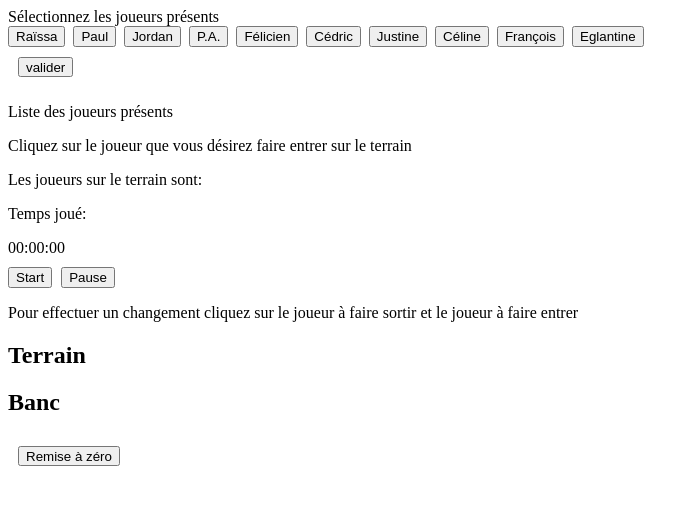
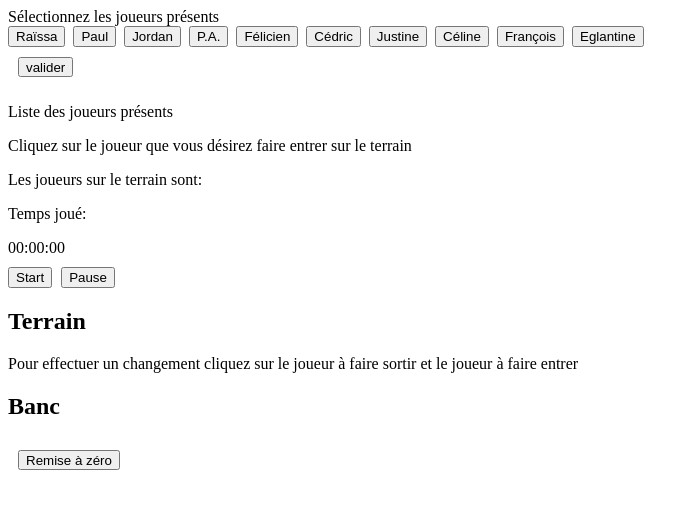
Before and after one commit to formationdwwm85/gestion-match-hand, a plain HTML site: page index.html in a window 1280 px wide. Shown: the whole page, without its empty margins (0-699 px from the left). Drawn offline with Linux system fonts and the light colour scheme.

Commit message:
instructioin changement

```diff
--- a/index.html
+++ b/index.html
@@ -35,10 +35,12 @@
 
         </div>
     </div>
-     <p>Pour effectuer un changement cliquez sur le joueur à faire sortir et le joueur à faire entrer</p>
+
 
 <h2>Terrain</h2>
-
+    <div>
+        Pour effectuer un changement cliquez sur le joueur à faire sortir et le joueur à faire entrer
+     </div>
     <div id="liste_joueur_terrain"></div>
     </div>
 
```
